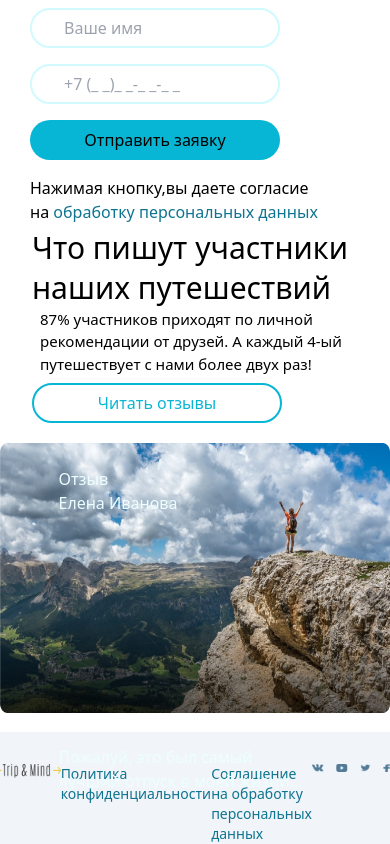
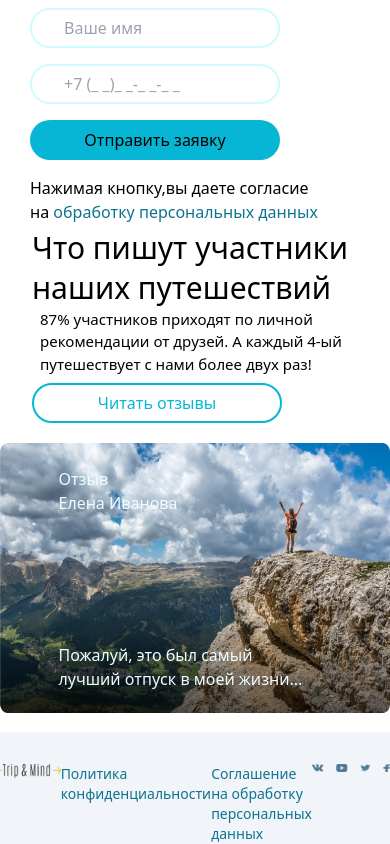
Before and after one commit to idrisovTamer/tailwind_css_react, a React (Create React App) app: page / in a window 390 px wide. Shown: the part 1313-2157 px from the top of the page. Built offline with nearby package versions, Linux system fonts and the light colour scheme.

Commit message:
исправил

```diff
--- a/src/components/Info/index.jsx
+++ b/src/components/Info/index.jsx
@@ -1,15 +1,17 @@
-import React from 'react'
+import React from "react";
 
 const Info = () => {
   return (
     <section className=" sm:mt-[50px] md:mt-[70px] lg:mt-[150px] w-full lg:h-full lg:flex lg:flex-row flex-col  ">
-
       <div className="flex flex-col mt-[1%] lg:gap-6 lg:pl-16 ml-8  ">
         <h1 className="sm:text-[42px] sm:leading-[65px] sm:font-extrabold  text-[30px] leading-10 font-normal">
-      Что пишут участники <br/>наших путешествий
+          Что пишут участники <br />
+          наших путешествий
         </h1>
         <p className="font-normal sm:leading-[40px] sm:text-[18px] text-[15px] ml-2">
-      87% участников приходят по личной <br/>рекомендации от друзей. А каждый 4-ый <br/>путешествует с нами более двух раз!
+          87% участников приходят по личной <br />
+          рекомендации от друзей. А каждый 4-ый <br />
+          путешествует с нами более двух раз!
         </p>
         <button className="sm::w-[271px] sm:h-[75px] rounded-[38px] border-[2px] border-cyan-500 text-cyan-500 focus:hover:bg-black lg:text-[20px] lg:font-semibold mt-2 w-[250px] h-[40px] ">
           Читать отзывы
@@ -29,15 +31,16 @@ const Info = () => {
             <br />
             Елена Иванова
           </p>
-          <div className=" pt-[230px] pb-[20px]">
+          <div className=" pt-32 lg:pt-[230px] pb-[20px]">
             <p className=" text-cyan-50">
-            Пожалуй, это был самый <br/>лучший отпуск в моей жизни...
+              Пожалуй, это был самый <br />
+              лучший отпуск в моей жизни...
             </p>
           </div>
         </div>
       </div>
     </section>
-  )
-}
+  );
+};
 
 export default Info;
```
Lines whose indentation alone changed are shown as unchanged.
